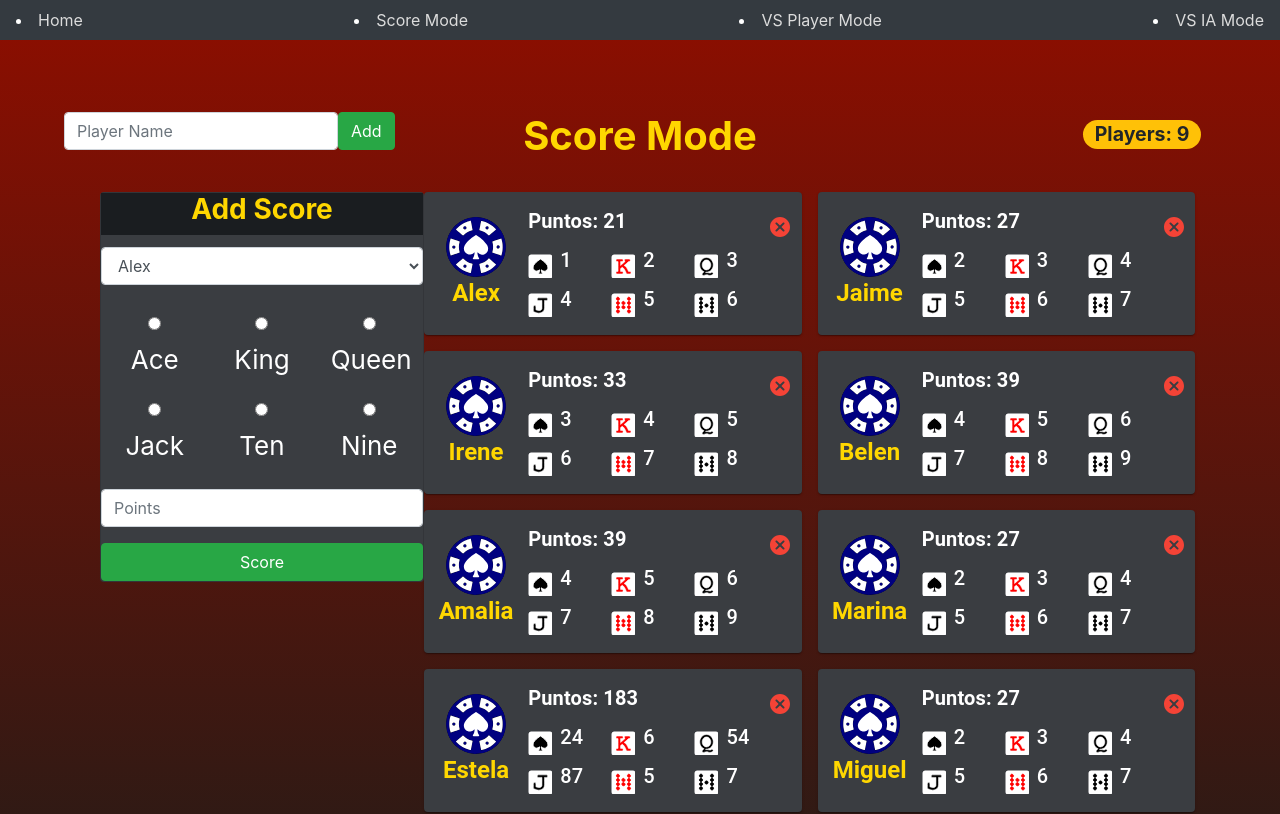
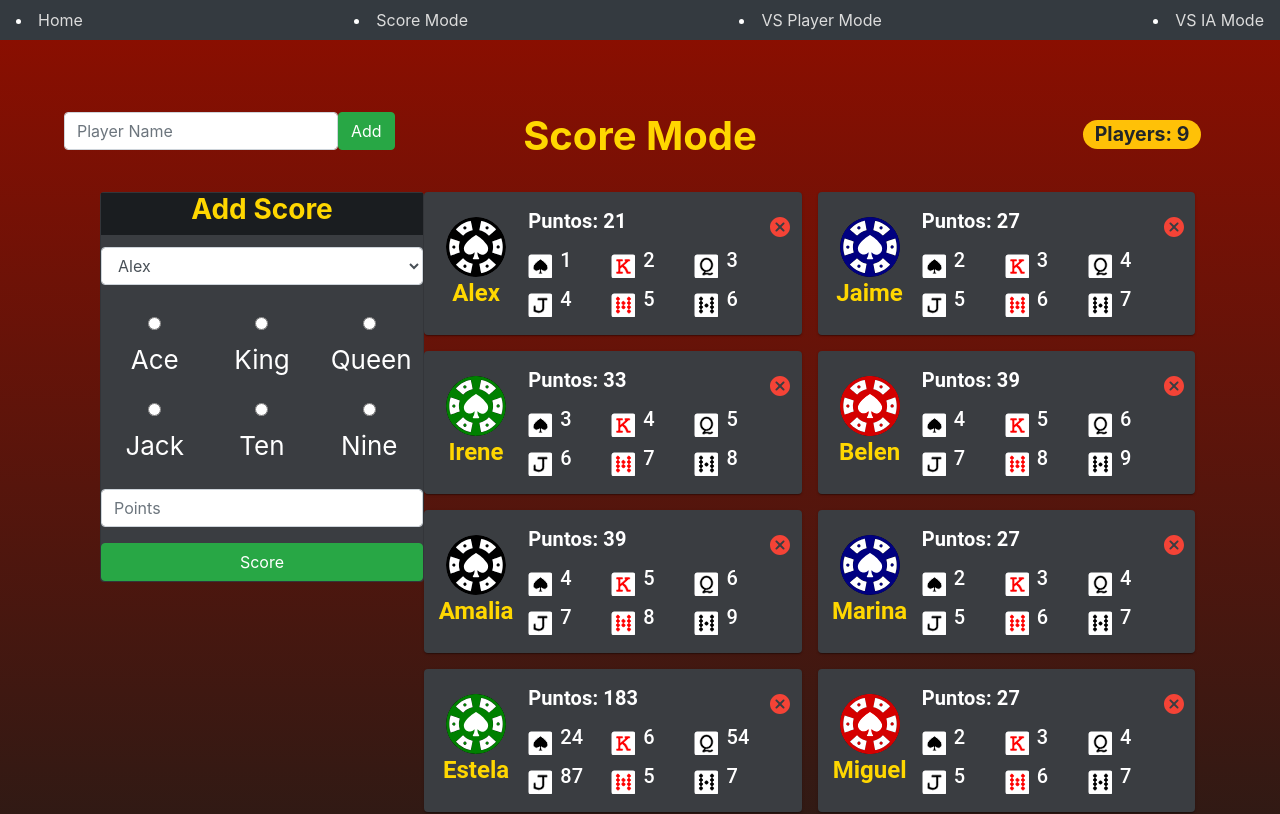
Before and after one commit to AlexTheMagnus/DBR, a React (Create React App) app: page /score in a window 1280 px wide. Shown: the top 814 px of the page. Built offline with nearby package versions, Linux system fonts and the light colour scheme.

Commit message:
Add change avatar functionality

```diff
--- a/src/components/Score/playerCard.js
+++ b/src/components/Score/playerCard.js
@@ -1,12 +1,23 @@
-import React from 'react';
+import React, { useState } from 'react';
 import { Avatar, Card, Grid, IconButton } from '@material-ui/core';
 import Typography from '@material-ui/core/Typography';
 import CancelRoundedIcon from '@material-ui/icons/CancelRounded';
 import DiceFace from './diceFaces/DiceFace';
-import avatar from '../../static/images/blueSpadesAvatar.svg';
+import blackSpadesAvatar from '../../static/images/blackSpadesAvatar.svg';
+import blueSpadesAvatar from '../../static/images/blueSpadesAvatar.svg';
+import greenSpadesAvatar from '../../static/images/greenSpadesAvatar.svg';
+import redSpadesAvatar from '../../static/images/redSpadesAvatar.svg';
 
 const PlayerCard = ({ i, score, onRemoveCard }) => {
   const diceFaces = ['ace', 'king', 'queen', 'jack', 'ten', 'nine'];
+  const avatars = [
+    blackSpadesAvatar,
+    blueSpadesAvatar,
+    greenSpadesAvatar,
+    redSpadesAvatar,
+  ];
+
+  const [selectedAvatar, setSelectedAvatar] = useState(i % avatars.length);
 
   return (
     <Card
@@ -17,11 +28,17 @@ const PlayerCard = ({ i, score, onRemoveCard }) => {
       }}>
       <Grid container align="center" alignItems="center">
         <Grid item xs={3} style={{ paddingRight: '0.5em' }}>
-          <Avatar src={avatar} style={{ height: '3em', width: '3em' }} />
+          <Avatar
+            onClick={() =>
+              setSelectedAvatar((selectedAvatar + 1) % avatars.length)
+            }
+            src={avatars[selectedAvatar]}
+            style={{ height: '3em', width: '3em' }}
+          />
           <Typography
             variant="h5"
             style={{ color: 'gold', fontWeight: 'bold' }}>
-            {score.player}
+            {score.player.substring(0, 7)}
           </Typography>
         </Grid>
 
```
